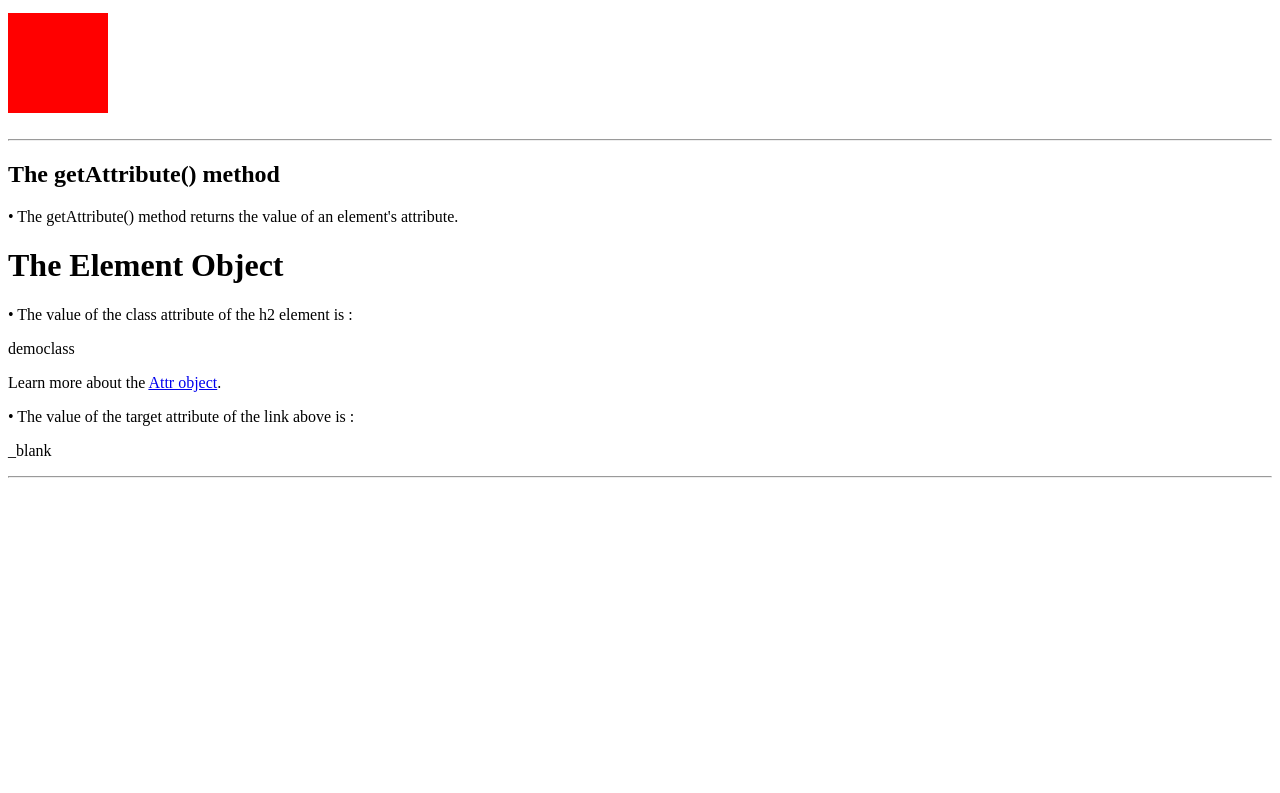
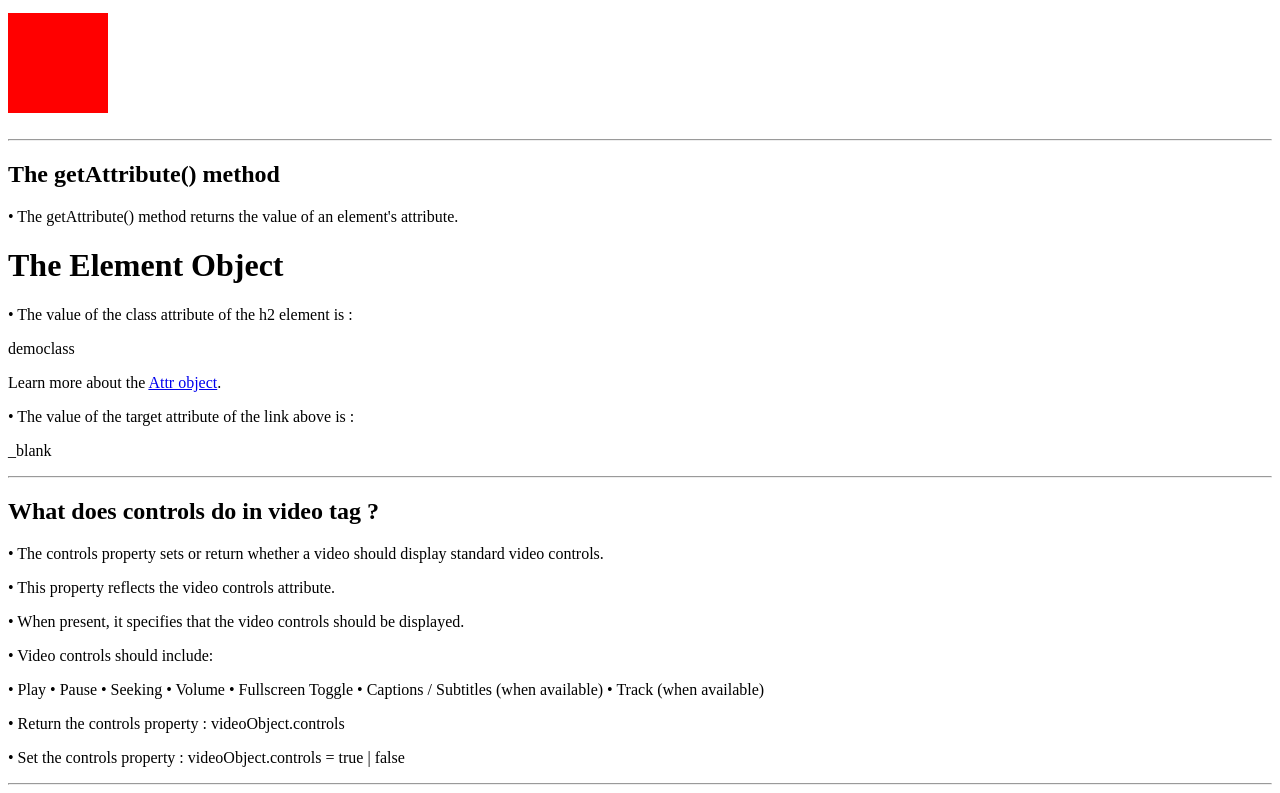
Before and after one commit to shubham2o/JavaScript-Drum-Kit, a plain HTML site: page doubts.html in a window 1280 px wide. Shown: the part 1414-2207 px from the top of the page. Before the commit the page ends 1900 px from the top, so only its background shows below. Drawn offline with Linux system fonts and the light colour scheme.

Commit message:
What does controls do in video tag ? added

```diff
--- a/doubts.html
+++ b/doubts.html
@@ -99,6 +99,23 @@
     <p id="demo1"></p>
     <hr>
 
+    <!-- What does controls do in video tag ? -->
+    <h2>What does controls do in video tag ?</h2>
+    <p>• The controls property sets or return whether a video should display standard video controls.</p>
+    <p>• This property reflects the video controls attribute.</p>
+    <p>• When present, it specifies that the video controls should be displayed.</p>
+    <p>• Video controls should include:</p>
+    • Play
+    • Pause
+    • Seeking
+    • Volume
+    • Fullscreen Toggle
+    • Captions / Subtitles (when available)
+    • Track (when available)
+    <p>• Return the controls property : videoObject.controls</p>
+    <p>• Set the controls property : videoObject.controls = true | false</p>
+    <hr>
+
     <script src="doubts.js"></script>
 
 </body>
```
